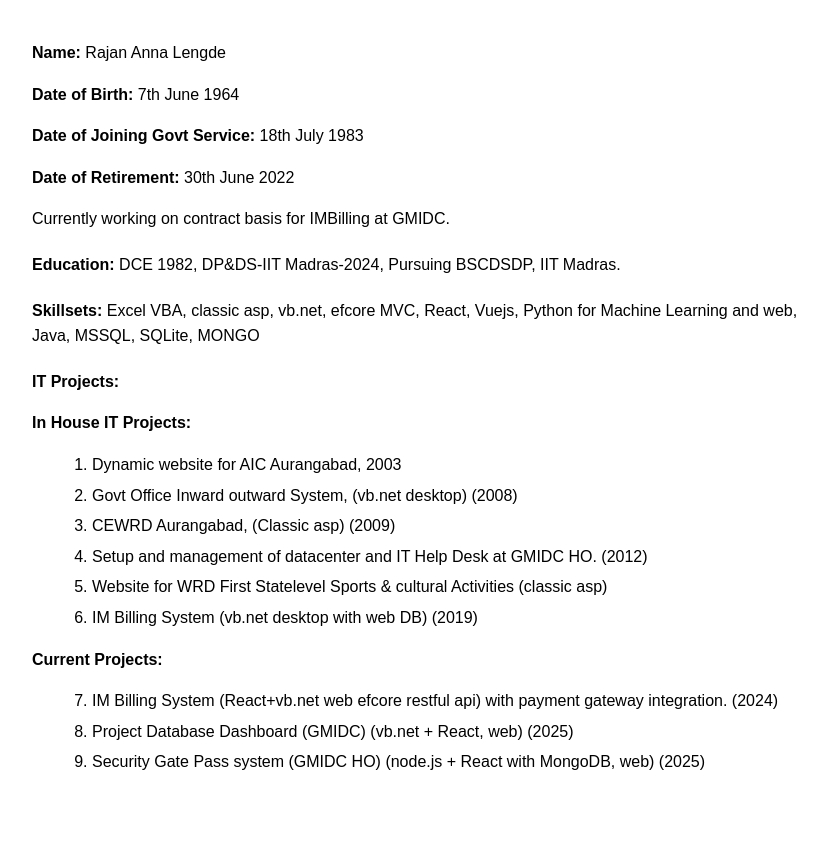
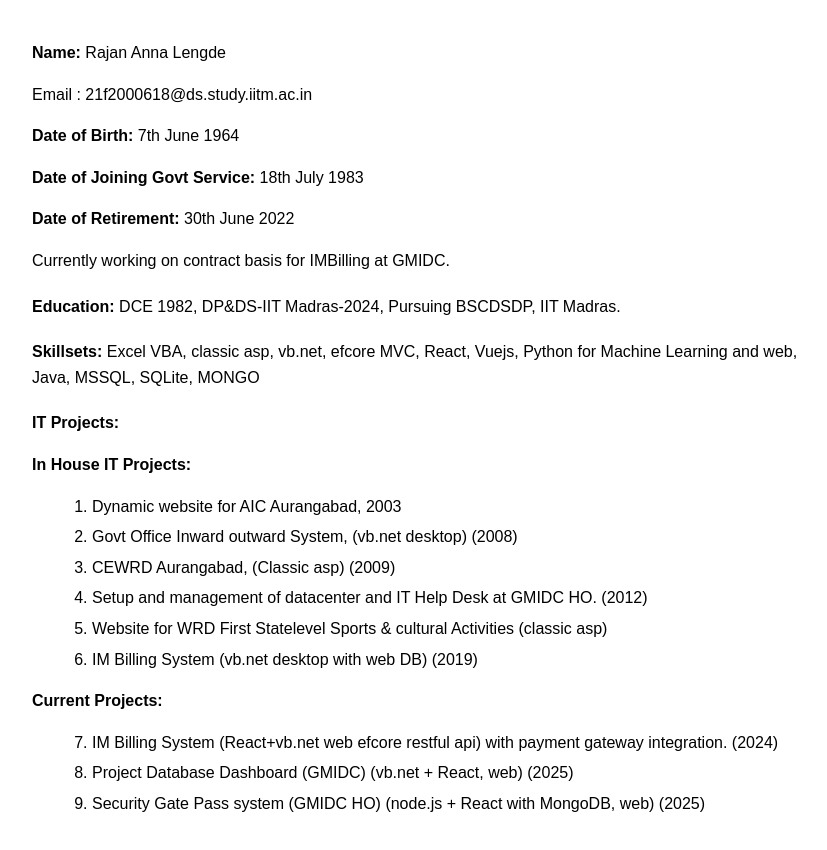
Before and after one commit to exceliier-iitm/portfoilio, a plain HTML site: page index.html in a window 1280 px wide. Shown: the whole page, without its empty margins (8-835 px from the left). Before the commit the page ends 815 px from the top, so only its background shows below. Drawn offline with Linux system fonts and the light colour scheme.

Commit message:
Update index.html

```diff
--- a/index.html
+++ b/index.html
@@ -28,10 +28,12 @@
 <body>
     <div class="bio-section">
         <p><span class="label">Name:</span> Rajan Anna Lengde</p>
+        <p>Email : 21f2000618@ds.study.iitm.ac.in </p>
         <p><span class="label">Date of Birth:</span> 7th June 1964</p>
         <p><span class="label">Date of Joining Govt Service:</span> 18th July 1983</p>
         <p><span class="label">Date of Retirement:</span> 30th June 2022</p>
         <p>Currently working on contract basis for IMBilling at GMIDC.</p>
+
     </div>
 
     <div class="bio-section">
```
